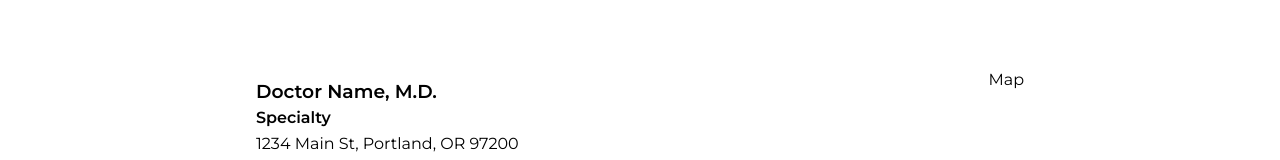
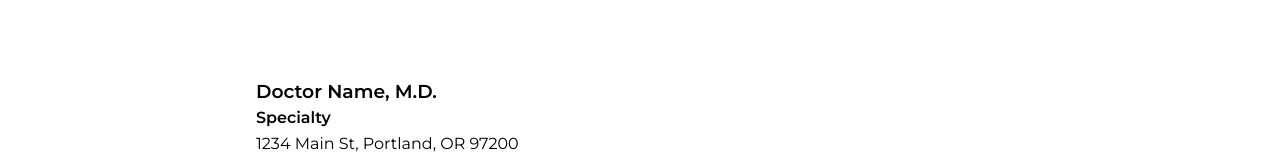
Before and after one commit to nikkiawong/lingomd, a React (Create React App) app: page /#/results in a window 1280 px wide. Shown: the part 319-479 px from the top of the page. Built offline with nearby package versions, Linux system fonts and the light colour scheme.

Commit message:
add further styling

```diff
--- a/src/components/SearchResults.jsx
+++ b/src/components/SearchResults.jsx
@@ -17,7 +17,6 @@ function SearchResults() {
   return (
     <div style={searchResultsStyles}>
       <ResultList/>
-      <Map />
     </div>
   );
 }
```
